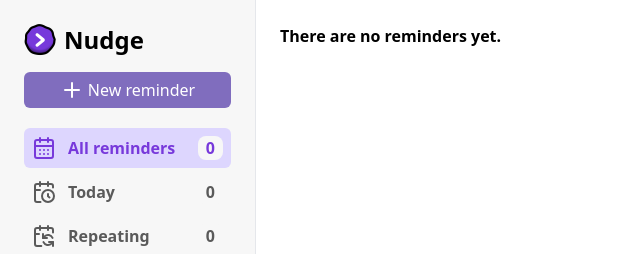
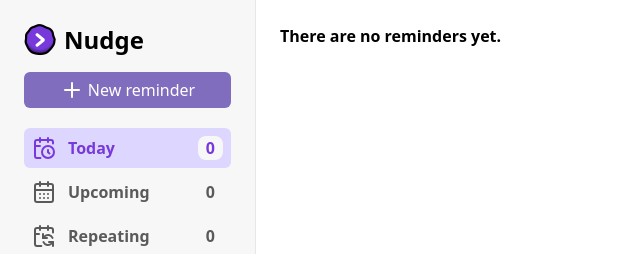
Before and after one commit to LtCocoa/Nudge, a Vue app: page / in a window 1280 px wide. Shown: the top 254 px of the page, without its empty margins (0-640 px from the left). Built offline with nearby package versions, Linux system fonts and the light colour scheme.

Commit message:
removed all reminders, added upcoming

```diff
--- a/src/App.vue
+++ b/src/App.vue
@@ -64,16 +64,16 @@
 
 const filterItems = computed<ReminderFilterItem[]>(() => [
   {
-    title: 'All reminders',
-    filter: ReminderFilter.All,
-    count: reminderStore.reminders.length,
-    icon: CalendarDays,
-  },
-  {
     title: 'Today',
     filter: ReminderFilter.Today,
     count: reminderStore.today.length,
     icon: CalendarClock,
+  },
+  {
+    title: 'Upcoming',
+    filter: ReminderFilter.Upcoming,
+    count: reminderStore.upcoming.length,
+    icon: CalendarDays,
   },
   {
     title: 'Repeating',
--- a/src/stores/appStore.ts
+++ b/src/stores/appStore.ts
@@ -3,11 +3,10 @@
 import { Reminder } from "../../shared/models/Reminder";
 
 export enum ReminderFilter {
-  All = 'all',
-  Active = 'active',
+  Today = 'today',
+  Upcoming = 'upcoming',
+  Repeating = 'repeating',
   Completed = 'completed',
-  Repeating = 'repeating',
-  Today = 'today',
 }
 
 interface State {
@@ -16,19 +15,31 @@
   isLoading: boolean;
 }
 
-function isToday(date: Date) {
-  const todayStart = new Date();
+function getDayRange(date: Date) {
+  const todayStart = new Date(date);
   todayStart.setHours(0, 0, 0, 0);
-  const todayEnd = new Date();
+  const todayEnd = new Date(date);
   todayEnd.setHours(23, 59, 59, 59);
 
+  return [todayStart, todayEnd];
+}
+
+function isToday(date: Date) {
+  const [todayStart, todayEnd] = getDayRange(new Date());
+
   return date > todayStart && date < todayEnd;
+}
+
+function isUpcoming(date: Date) {
+  const [_, todayEnd] = getDayRange(new Date());
+
+  return date > todayEnd;
 }
 
 export const useReminderStore = defineStore('app', {
   state: (): State => ({
     reminders: [],
-    currentFilter: ReminderFilter.All,
+    currentFilter: ReminderFilter.Today,
     isLoading: false,
   }),
   getters: {
@@ -47,7 +58,7 @@
       return state.reminders.filter(reminder => {
         if (!reminder.date) return false;
 
-        return !isToday(new Date(reminder.date));
+        return isUpcoming(new Date(reminder.date));
       });
     },
     repeating(): Reminder[] {
@@ -55,10 +66,10 @@
     },
     filteredReminders(): Reminder[] {
       switch (this.currentFilter) {
-        case ReminderFilter.All:
-          return this.reminders;
         case ReminderFilter.Today:
           return this.today;
+        case ReminderFilter.Upcoming:
+          return this.upcoming;
         case ReminderFilter.Repeating:
           return this.repeating;
         default:
```
